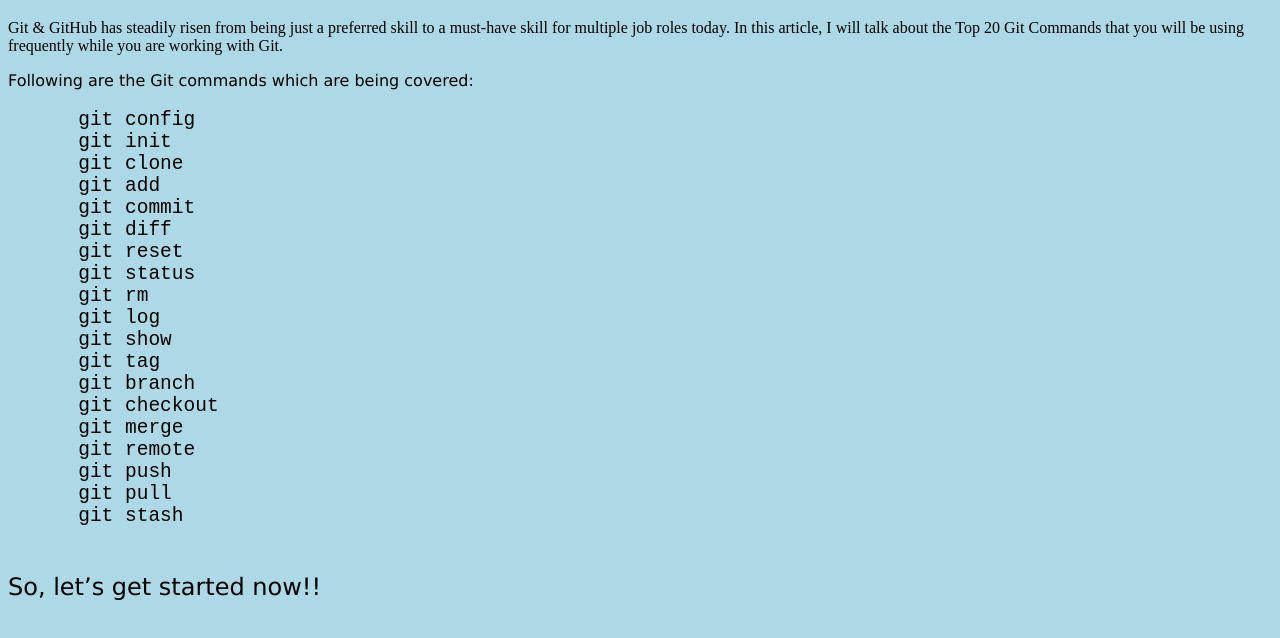
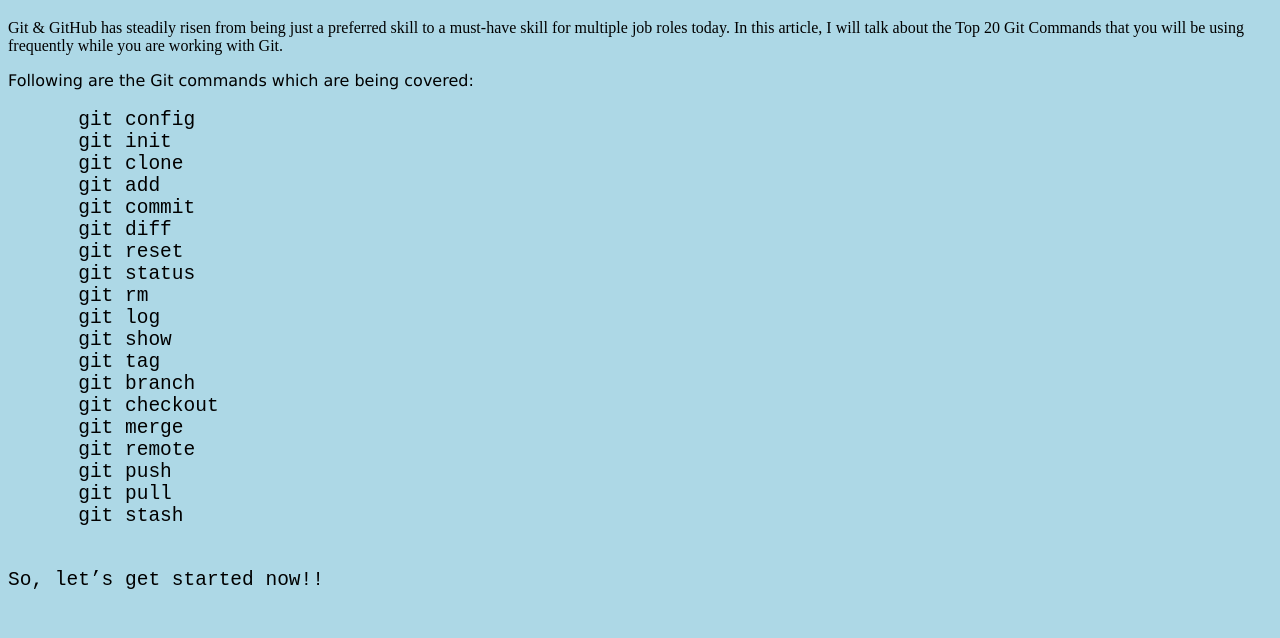
Before and after one commit to PonnuvelT/PonnuvelT.github.io, a plain HTML site: page index.html in a window 1280 px wide. Shown: the part 479-1117 px from the top of the page. Drawn offline with Linux system fonts and the light colour scheme.

Commit message:
Update index.html

```diff
--- a/index.html
+++ b/index.html
@@ -28,7 +28,7 @@
       git pull
       git stash
 </prev>
-<p style="font-family:verdana;">So, let’s get started now!!</p>
+<p style="font-family&size:verdana&100;">So, let’s get started now!!</p>
 </p>
 </body>
 </html>
```
